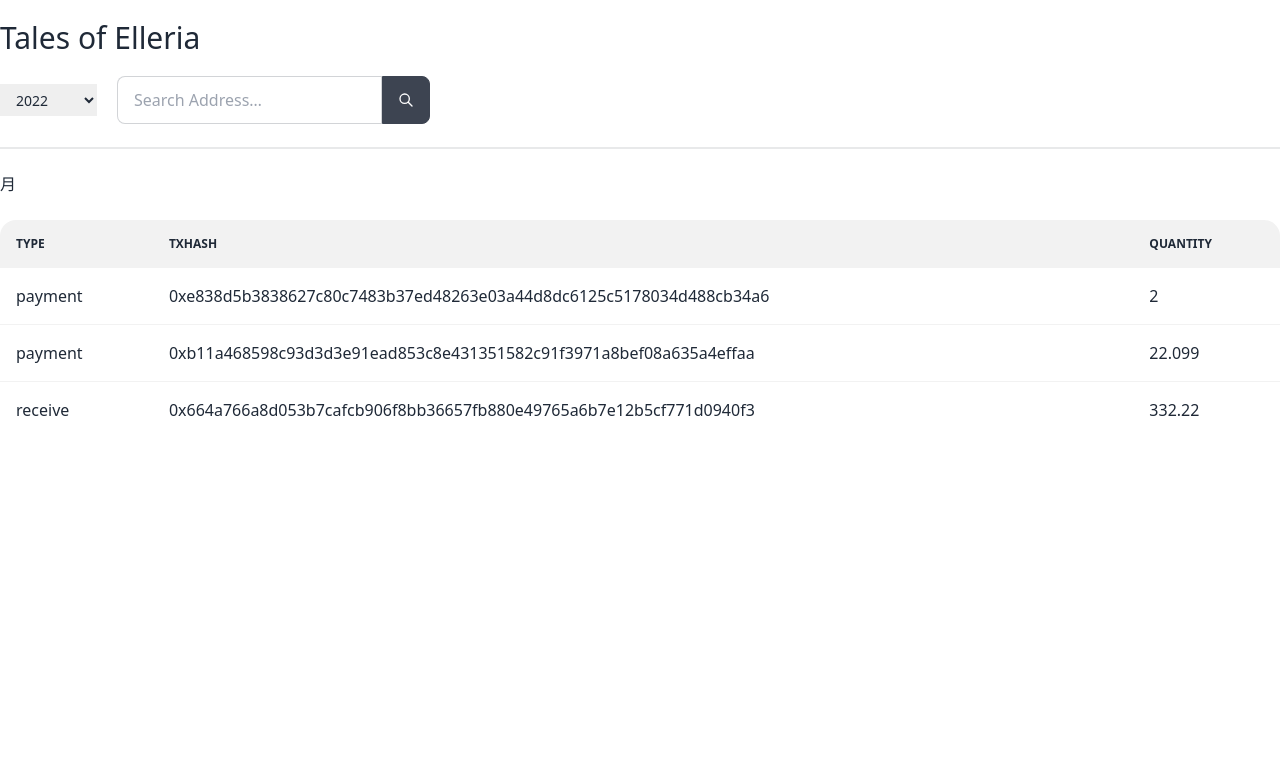
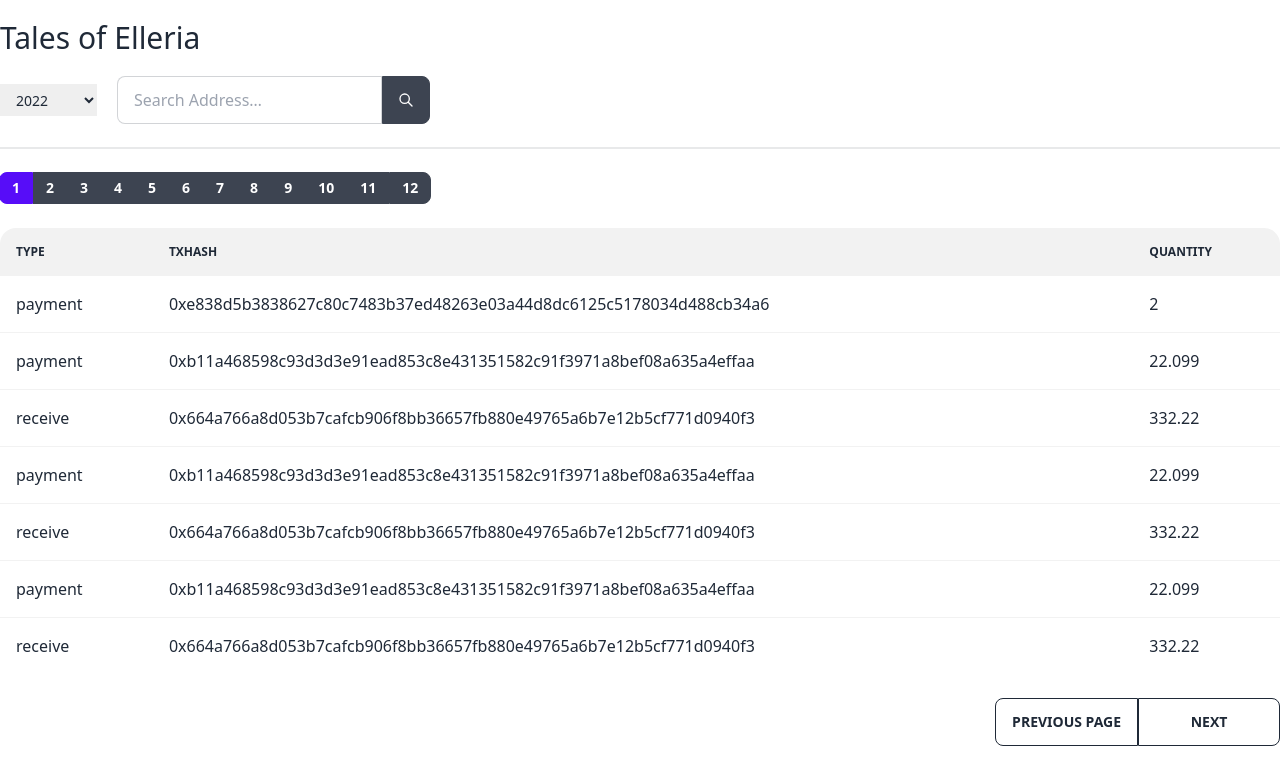
Before and after one commit to Antalpha-Labs/ledger, a Next.js app: page / in a window 1280 px wide. Shown: the top 784 px of the page. Built offline with nearby package versions, Linux system fonts and the light colour scheme.

Commit message:
chore: 确定 UI 的格式

```diff
--- a/pages/index.tsx
+++ b/pages/index.tsx
@@ -38,8 +38,23 @@ const Home: NextPage = (props) => {
       </div>
       <div className="divider"></div>
       <div>
-        <div className="mb-6">月</div>
-        <div>
+        <div className="mb-6">
+          <div className="btn-group">
+            <button className="btn btn-sm btn-active">1</button>
+            <button className="btn btn-sm">2</button>
+            <button className="btn btn-sm">3</button>
+            <button className="btn btn-sm">4</button>
+            <button className="btn btn-sm">5</button>
+            <button className="btn btn-sm">6</button>
+            <button className="btn btn-sm">7</button>
+            <button className="btn btn-sm">8</button>
+            <button className="btn btn-sm">9</button>
+            <button className="btn btn-sm">10</button>
+            <button className="btn btn-sm">11</button>
+            <button className="btn btn-sm">12</button>
+          </div>
+        </div>
+        <div className="mb-6">
           <div className="overflow-x-auto">
             <table className="table w-full">
               <thead>
@@ -65,8 +80,34 @@ const Home: NextPage = (props) => {
                   <td>0x664a766a8d053b7cafcb906f8bb36657fb880e49765a6b7e12b5cf771d0940f3</td>
                   <td>332.22</td>
                 </tr>
+                <tr>
+                  <td>payment</td>
+                  <td>0xb11a468598c93d3d3e91ead853c8e431351582c91f3971a8bef08a635a4effaa</td>
+                  <td>22.099</td>
+                </tr>
+                <tr>
+                  <td>receive</td>
+                  <td>0x664a766a8d053b7cafcb906f8bb36657fb880e49765a6b7e12b5cf771d0940f3</td>
+                  <td>332.22</td>
+                </tr>
+                <tr>
+                  <td>payment</td>
+                  <td>0xb11a468598c93d3d3e91ead853c8e431351582c91f3971a8bef08a635a4effaa</td>
+                  <td>22.099</td>
+                </tr>
+                <tr>
+                  <td>receive</td>
+                  <td>0x664a766a8d053b7cafcb906f8bb36657fb880e49765a6b7e12b5cf771d0940f3</td>
+                  <td>332.22</td>
+                </tr>
               </tbody>
             </table>
+          </div>
+        </div>
+        <div className="flex flex-row justify-end">
+          <div className="btn-group grid grid-cols-2">
+            <button className="btn btn-outline">Previous page</button>
+            <button className="btn btn-outline">Next</button>
           </div>
         </div>
       </div>
```
